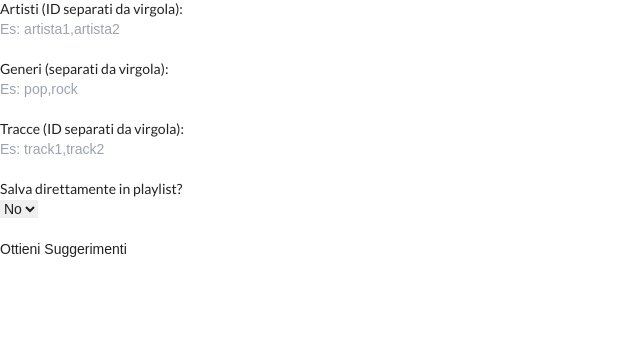
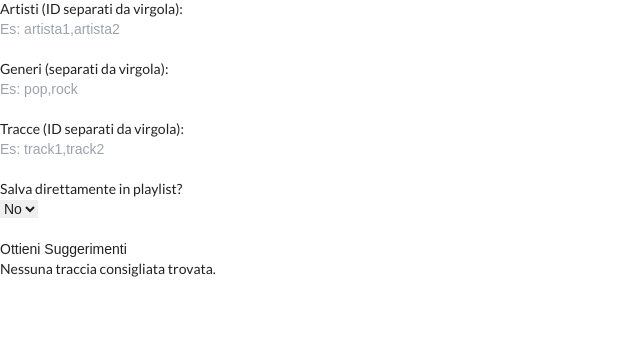
Before and after one commit to dangelo-luca/Refactoring-spotify, a Flask app: page /recommendations/ in a window 1280 px wide. Shown: the part 135-494 px from the top of the page, without its empty margins (0-640 px from the left). Run offline with Flask 3, Linux system fonts and the light colour scheme.

Commit message:
aggiunto messaggio di errore in recommendations.html

```diff
--- a/templates/recommendations.html
+++ b/templates/recommendations.html
@@ -29,6 +29,9 @@
                 <li>{{ track['name'] }} - {{ track['artists'][0]['name'] }}</li>
             {% endfor %}
         </ul>
+        {% else %}
+        <p>Nessuna traccia consigliata trovata.</p>
+
     {% endif %}
 </div>
 {% endblock %}
```
